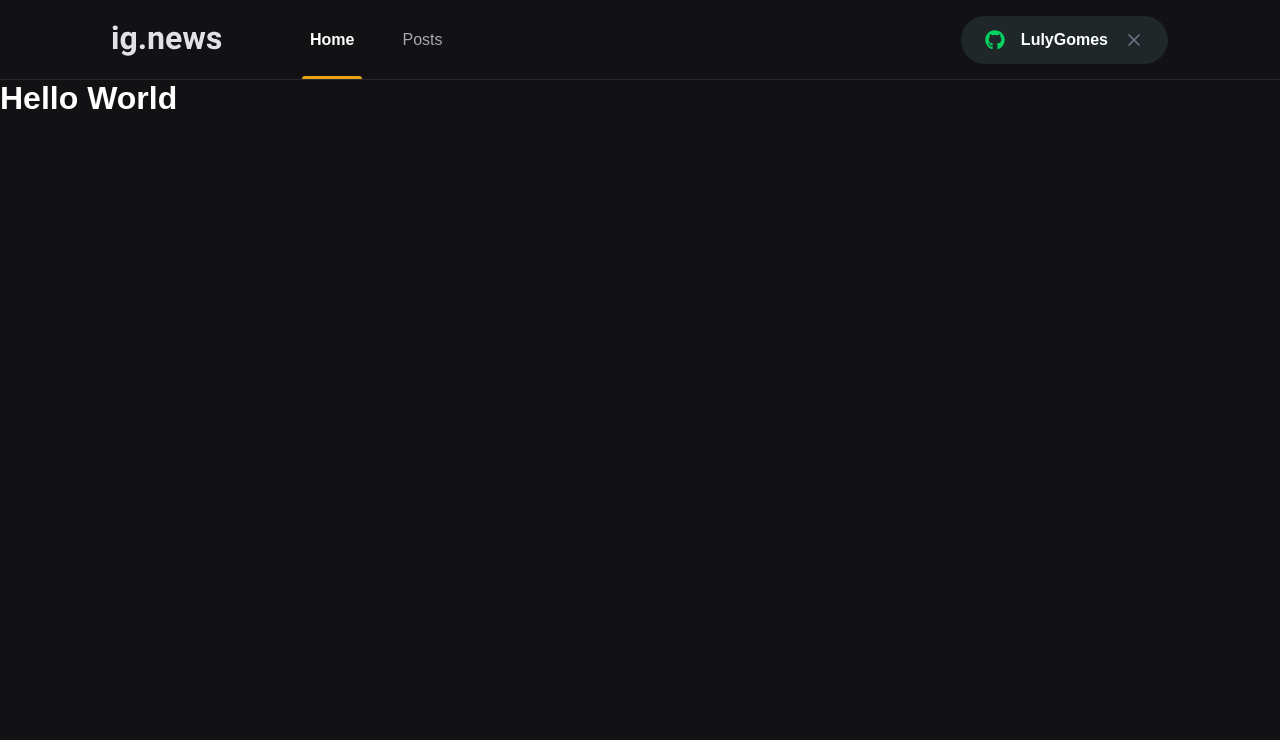
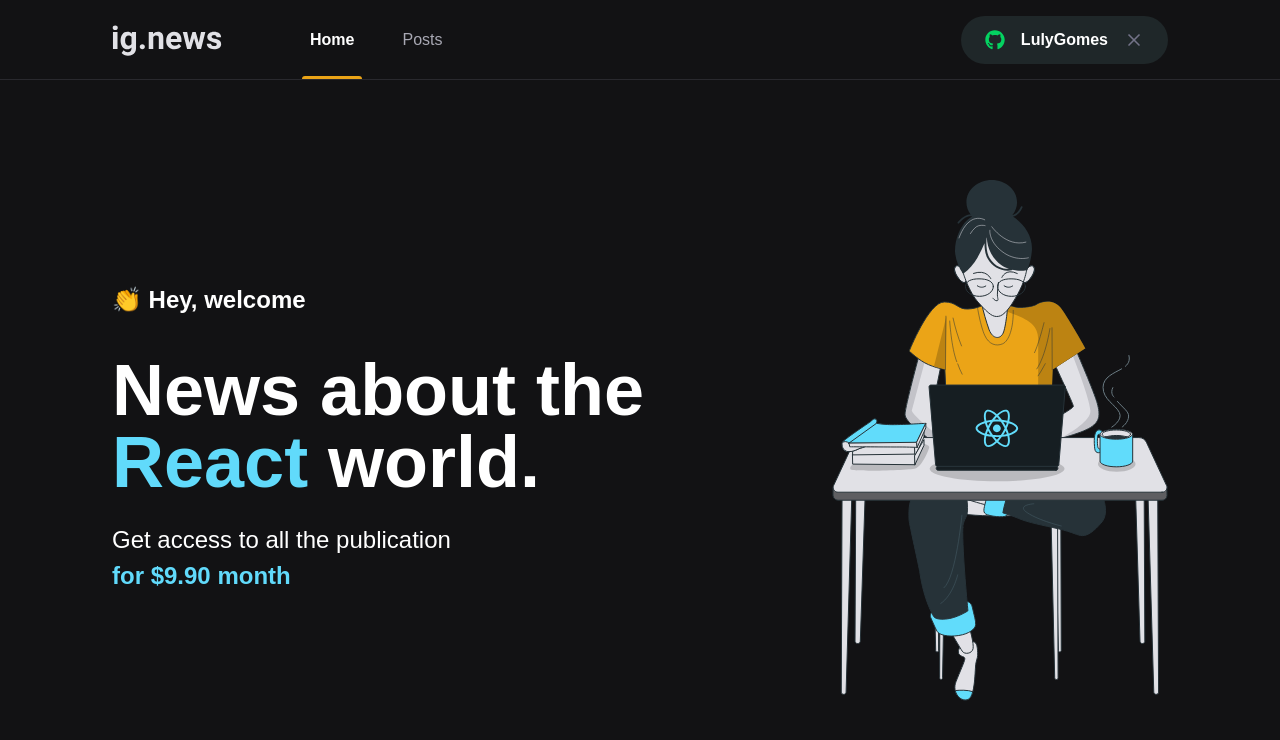
Before and after one commit to lulygomes/ignews, a Next.js app: page / in a window 1280 px wide. Shown: the top 740 px of the page. Built offline with nearby package versions, Linux system fonts and the light colour scheme.

Commit message:
home page

```diff
--- /dev/null
+++ b/src/pages/home.module.scss
@@ -0,0 +1,41 @@
+.contentContainer {
+  max-width: 1120px;
+  margin: 0 auto;
+  padding: 0 2rem;
+  height: calc(100vh - 5rem);
+
+  display: flex;
+  align-items: center;
+  justify-content: space-between;
+}
+
+.hero {
+  max-width: 600px;
+
+  > span {
+    font-size: 1.5rem;
+    font-weight: bold;
+  }
+
+  h1 {
+    font-size: 4.5rem;
+    line-height: 4.5rem;
+    font-weight: 900;
+    margin-top: 2.5rem;
+
+    span {
+      color: var(--cyan-500)
+    }
+  }
+
+  p {
+    font-size: 1.5rem;
+    line-height: 2.25rem;
+    margin-top: 1.5rem;
+
+    span {
+      color: var(--cyan-500);
+      font-weight: bold;
+    }
+  }
+}
--- a/src/pages/index.tsx
+++ b/src/pages/index.tsx
@@ -1,5 +1,26 @@
+import Head  from "next/head";
+
+import styles from './home.module.scss'
+
 export default function Home() {
   return (
-    <h1 >Hello World</h1>
+    <>
+      <Head>
+        <title>Home | ig.news</title>
+      </Head>
+
+      <main className={styles.contentContainer} >
+        <section className={styles.hero}>
+          <span>👏 Hey, welcome</span>
+          <h1>News about the <span>React</span> world.</h1>
+          <p>
+            Get access to all the publication <br />
+            <span>for $9.90 month</span>
+          </p>
+        </section>
+
+        <img src="/images/avatar.svg" alt="Girl coding" />
+      </main>
+    </>
   )
 }
```
